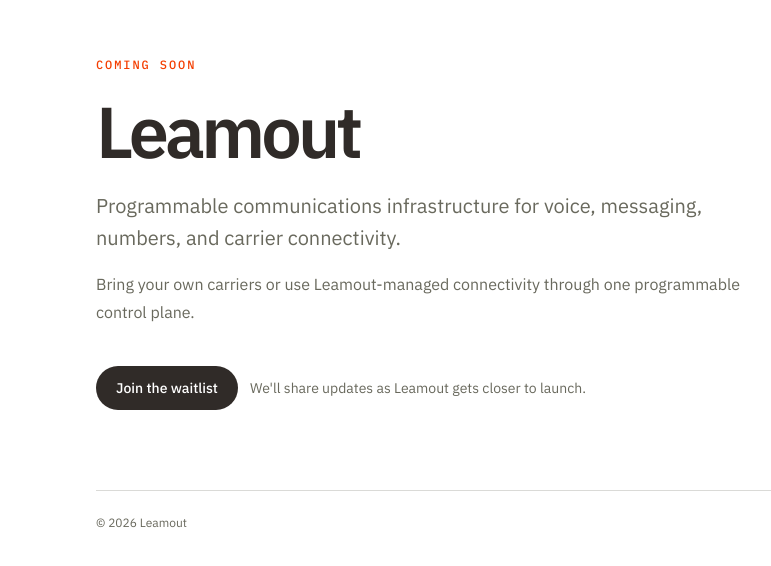
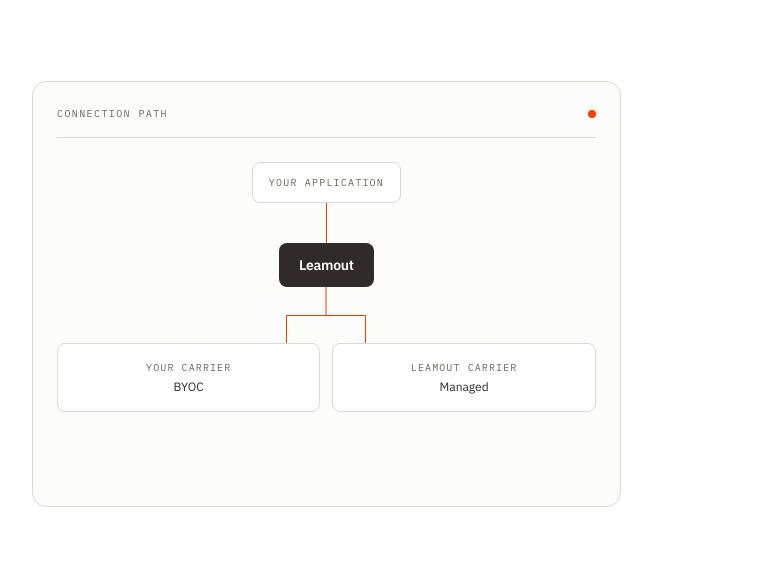
Before and after one commit to coffeyvidzro/monogo, a Next.js app in the folder clients/apps/web/: page / in a window 1280 px wide. Shown: the part 106-672 px from the top of the page, without its empty margins (64-835 px from the left). Built offline with nearby package versions, Linux system fonts and the light colour scheme.

Commit message:
feat(web): brand the Leamout coming soon page (#127)
* feat(web): redesign coming soon waitlist page

* refactor(web): give coming soon page a distinct Leamout layout

* mmm

```diff
--- a/clients/apps/web/app/layout.tsx
+++ b/clients/apps/web/app/layout.tsx
@@ -4,9 +4,9 @@
 import RootProviders from "./providers";
 
 export const metadata = constructMetadata({
-  title: "Programmable Communications Control Plane",
+  title: "Modern communications infrastructure. On your terms",
   description:
-    "Leamout is a programmable communications control plane for voice, messaging, numbers, and carrier connectivity. Bring your own carriers or use Leamout-managed connectivity.",
+    "Leamout is a programmable communications control plane for building and operating voice, messaging, numbering, routing, and carrier-connected telecom products.",
 });
 
 export default function RootLayout({
--- a/clients/apps/web/app/page.tsx
+++ b/clients/apps/web/app/page.tsx
@@ -1,45 +1,56 @@
-import Link from "next/link";
-
 export default function Home() {
   return (
-    <main className="flex min-h-screen items-center bg-background">
-      <div className="mx-auto w-full max-w-5xl px-5 py-16 sm:px-6 lg:px-8">
-        <div className="max-w-3xl">
-          <p className="font-mono text-xs font-medium uppercase tracking-[0.16em] text-brand-orange">
-            Coming soon
-          </p>
+    <main className="min-h-screen bg-background text-foreground">
+      <div className="mx-auto flex min-h-screen w-full max-w-6xl flex-col px-5 sm:px-6 lg:px-8">
+        <section className="grid flex-1 items-center gap-14 py-16 lg:grid-cols-[minmax(0,1.15fr)_minmax(320px,0.85fr)] lg:gap-16 lg:py-20">
+          <div className="rounded-2xl border border-border bg-muted/30 p-5 sm:p-6">
+            <div className="flex items-center justify-between border-b border-border pb-4">
+              <p className="font-mono text-[10px] uppercase tracking-[0.14em] text-muted-foreground">
+                Connection path
+              </p>
+              <span className="size-2 rounded-full bg-brand-orange" />
+            </div>
 
-          <h1 className="mt-6 font-heading text-5xl font-semibold leading-[0.96] tracking-[-0.055em] sm:text-6xl lg:text-7xl">
-            Leamout
-          </h1>
+            <div className="relative mt-6 min-h-[320px]">
+              <div className="mx-auto w-fit rounded-lg border border-border bg-background px-4 py-3 text-center">
+                <p className="font-mono text-[10px] uppercase tracking-[0.12em] text-muted-foreground">
+                  Your application
+                </p>
+              </div>
 
-          <p className="mt-6 max-w-2xl text-lg leading-8 text-muted-foreground sm:text-xl">
-            Programmable communications infrastructure for voice, messaging,
-            numbers, and carrier connectivity.
-          </p>
+              <div className="mx-auto h-10 w-px bg-brand-orange" />
 
-          <p className="mt-4 max-w-2xl text-base leading-7 text-muted-foreground">
-            Bring your own carriers or use Leamout-managed connectivity through
-            one programmable control plane.
-          </p>
+              <div className="mx-auto w-fit rounded-lg bg-brand-charcoal px-5 py-3 text-center text-brand-white">
+                <p className="font-heading text-sm font-semibold tracking-[-0.02em]">
+                  Leamout
+                </p>
+              </div>
 
-          <div className="mt-10 flex flex-col gap-3 sm:flex-row sm:items-center">
-            <Link
-              href="mailto:hello@leamout.com?subject=Leamout%20Waitlist"
-              className="inline-flex h-11 items-center justify-center rounded-full bg-primary px-5 text-sm font-medium text-primary-foreground transition-opacity hover:opacity-85"
-            >
-              Join the waitlist
-            </Link>
+              <div className="relative mx-auto h-14 w-40">
+                <div className="absolute left-1/2 top-0 h-7 w-px -translate-x-1/2 bg-brand-orange" />
+                <div className="absolute left-[25%] right-[25%] top-7 h-px bg-brand-orange" />
+                <div className="absolute left-[25%] top-7 h-7 w-px bg-brand-orange" />
+                <div className="absolute right-[25%] top-7 h-7 w-px bg-brand-orange" />
+              </div>
 
-            <span className="text-sm text-muted-foreground">
-              We&apos;ll share updates as Leamout gets closer to launch.
-            </span>
+              <div className="grid grid-cols-2 gap-3">
+                <div className="rounded-lg border border-border bg-background px-3 py-4 text-center">
+                  <p className="font-mono text-[10px] uppercase tracking-[0.11em] text-muted-foreground">
+                    Your carrier
+                  </p>
+                  <p className="mt-1 text-xs text-foreground">BYOC</p>
+                </div>
+
+                <div className="rounded-lg border border-border bg-background px-3 py-4 text-center">
+                  <p className="font-mono text-[10px] uppercase tracking-[0.11em] text-muted-foreground">
+                    Leamout carrier
+                  </p>
+                  <p className="mt-1 text-xs text-foreground">Managed</p>
+                </div>
+              </div>
+            </div>
           </div>
-        </div>
-
-        <div className="mt-20 border-t border-border pt-6 text-xs text-muted-foreground">
-          © {new Date().getFullYear()} Leamout
-        </div>
+        </section>
       </div>
     </main>
   );
```
